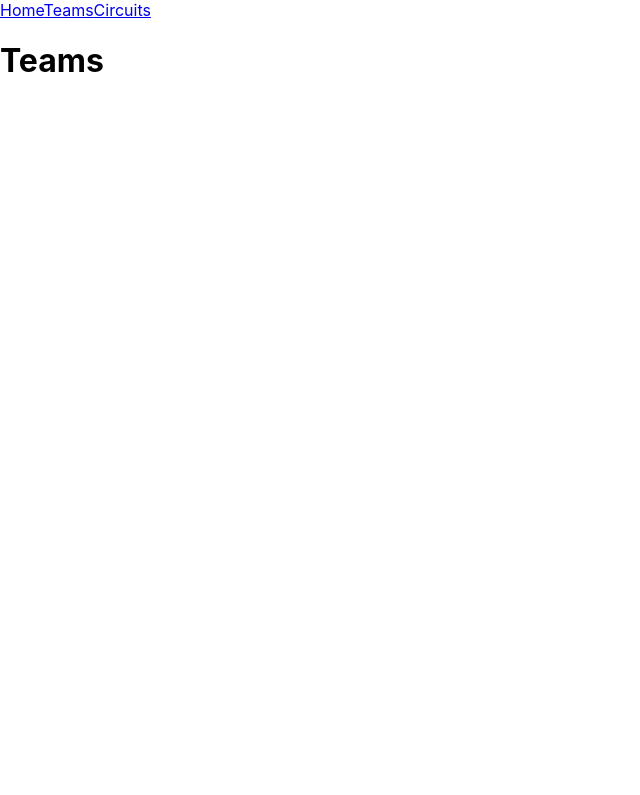
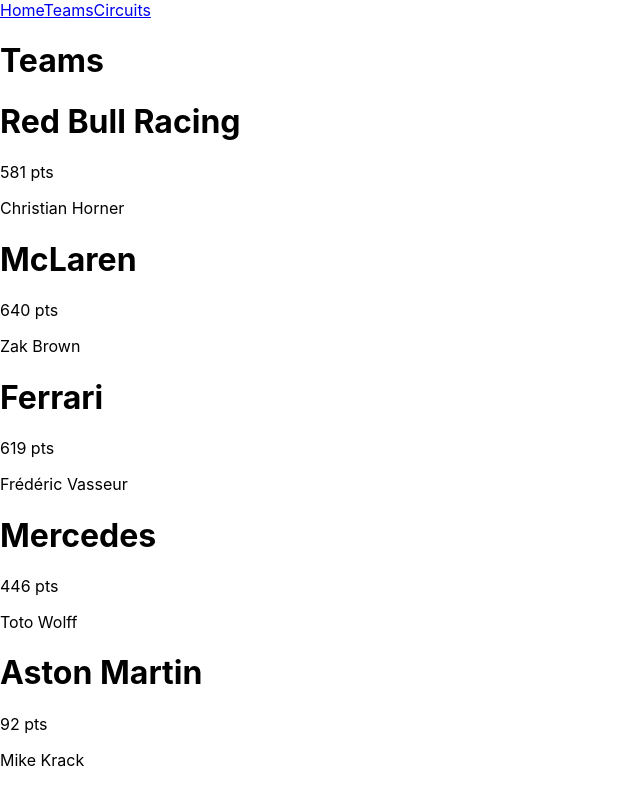
Before and after one commit to Galen-Reed/phase-2-project, a React (Create React App) app: page /teams in a window 1280 px wide. Shown: the top 795 px of the page, without its empty margins (0-640 px from the left). Built offline with nearby package versions, Linux system fonts and the light colour scheme; data requests are answered from the project's data file.

Commit message:
render teamcard in teams page

```diff
--- a/src/components/TeamCard.jsx
+++ b/src/components/TeamCard.jsx
@@ -4,7 +4,7 @@
     return (
         <div>
             <h1>{name}</h1>
-            <p>{points}</p>
+            <p>{points} pts</p>
             <p>{principal}</p>
         </div>
     )
--- a/src/pages/Teams.jsx
+++ b/src/pages/Teams.jsx
@@ -24,7 +24,7 @@
                 <h1>Teams</h1>
                 {
                     teams.map((team) => (
-                       <TeamCard />
+                       <TeamCard name={team.name} key={team.id} points={team.points} principal={team.principal}/>
                     ))
                 }
             </main>
```
